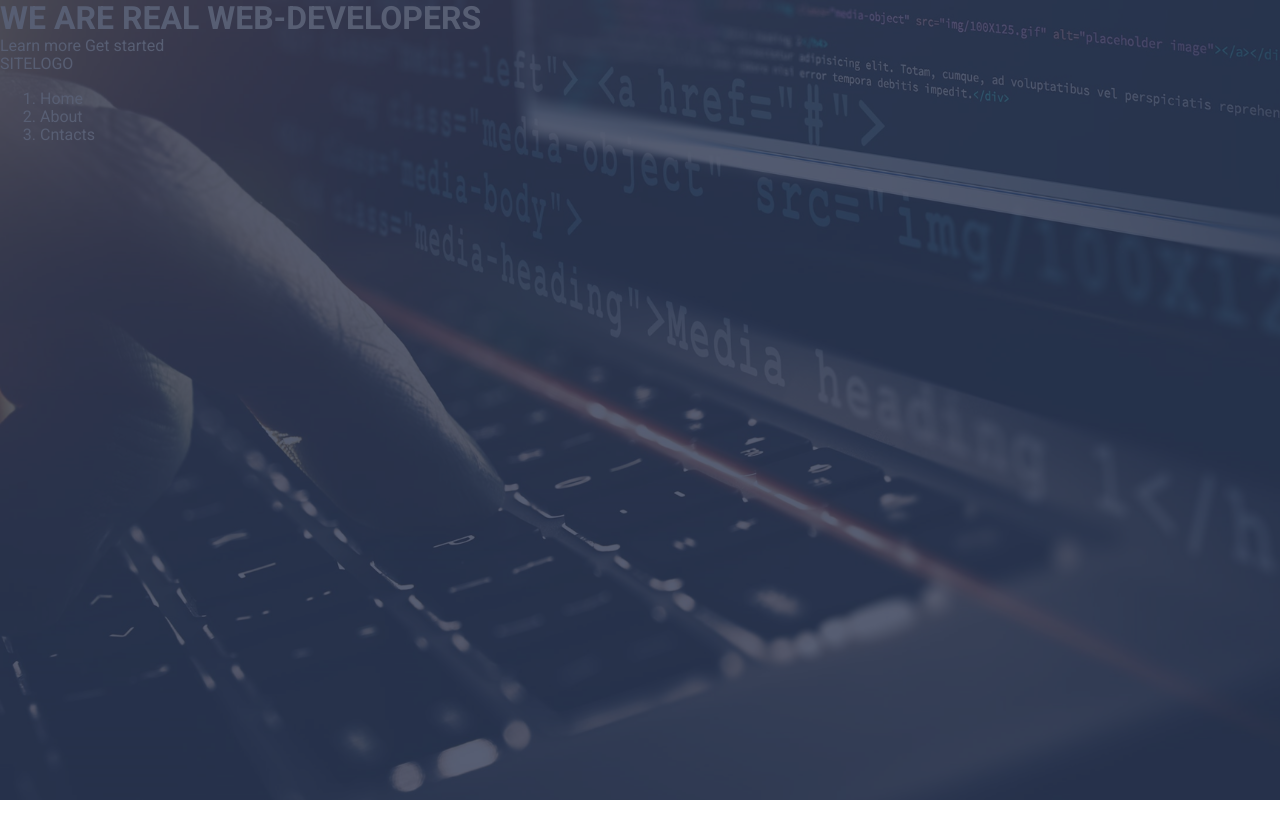
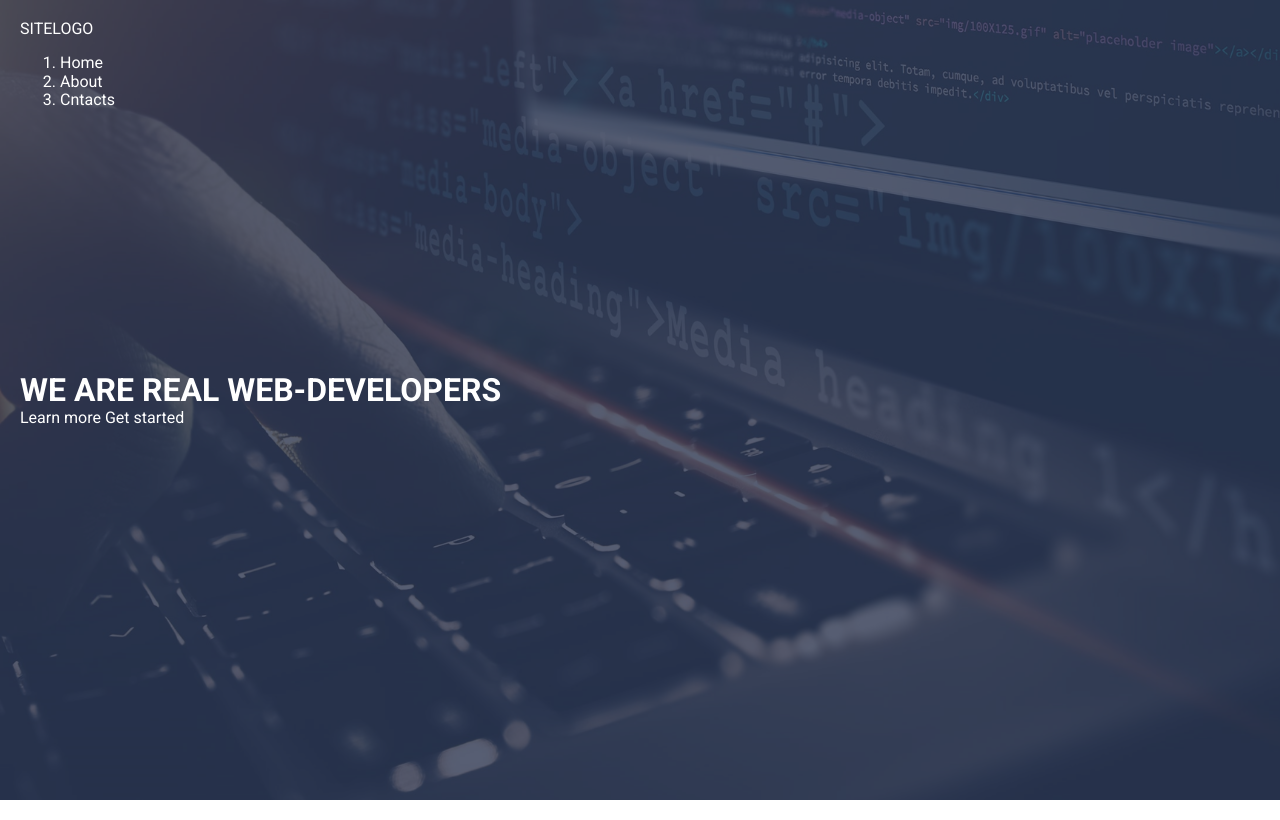
Before and after one commit to qqkk-E3/course_project_1, a website: page index.html in a window 1280 px wide. Drawn offline with Linux system fonts and the light colour scheme.

Commit message:
Работа над экраном v1.0

```diff
--- a/assets/scss/components/header/_header-content.scss
+++ b/assets/scss/components/header/_header-content.scss
@@ -1,5 +1,12 @@
 .header-content {
+	position: relative;
+	z-index: 1;
+
+	&__container {
+		@extend %container;
+	}
+
 	&__title {
-	margin: 0;
+		margin: 0;
 	}
 }
--- a/assets/scss/components/header/_header-menu.scss
+++ b/assets/scss/components/header/_header-menu.scss
@@ -0,0 +1,12 @@
+.header-menu {
+	position: absolute;
+	z-index: 2;
+	top: 0;
+	right: 0;
+	left: 0;
+	padding-top: $gap;
+
+	&__container {
+		@extend %container;
+	}
+}
--- a/assets/scss/components/header/_header.scss
+++ b/assets/scss/components/header/_header.scss
@@ -6,4 +6,9 @@
 	background-image: url(../img/img-header.png);
 	background-position: 50% 50%;
 	background-size: cover;
+	padding: 150px 0;
+
+	display: flex;
+	flex-direction: column;
+	justify-content: center;
 }
--- a/assets/scss/mixins/_extends.scss
+++ b/assets/scss/mixins/_extends.scss
@@ -0,0 +1,4 @@
+%container {
+	width: min(100% - $gap-x2, $container-size);
+	margin-inline: auto;
+}
--- a/assets/scss/presets/_variables.scss
+++ b/assets/scss/presets/_variables.scss
@@ -3,6 +3,8 @@
 $font-header: "Roboto Slab", serif;
 $font-main: "Roboto", sans-serif;
 $font-size: 16px;
+
+$container-size: 1300px;
 
 $ul: 1340px;
 $xl: 1200px;
--- a/assets/scss/style.scss
+++ b/assets/scss/style.scss
@@ -4,6 +4,7 @@
 @import "presets/skin";
 
 @import "mixins/mixins";
+@import "mixins/extends";
 
 @import "common/typography";
 @import "common/classes";
```
Also changed, not shown: assets/css/style.css.
